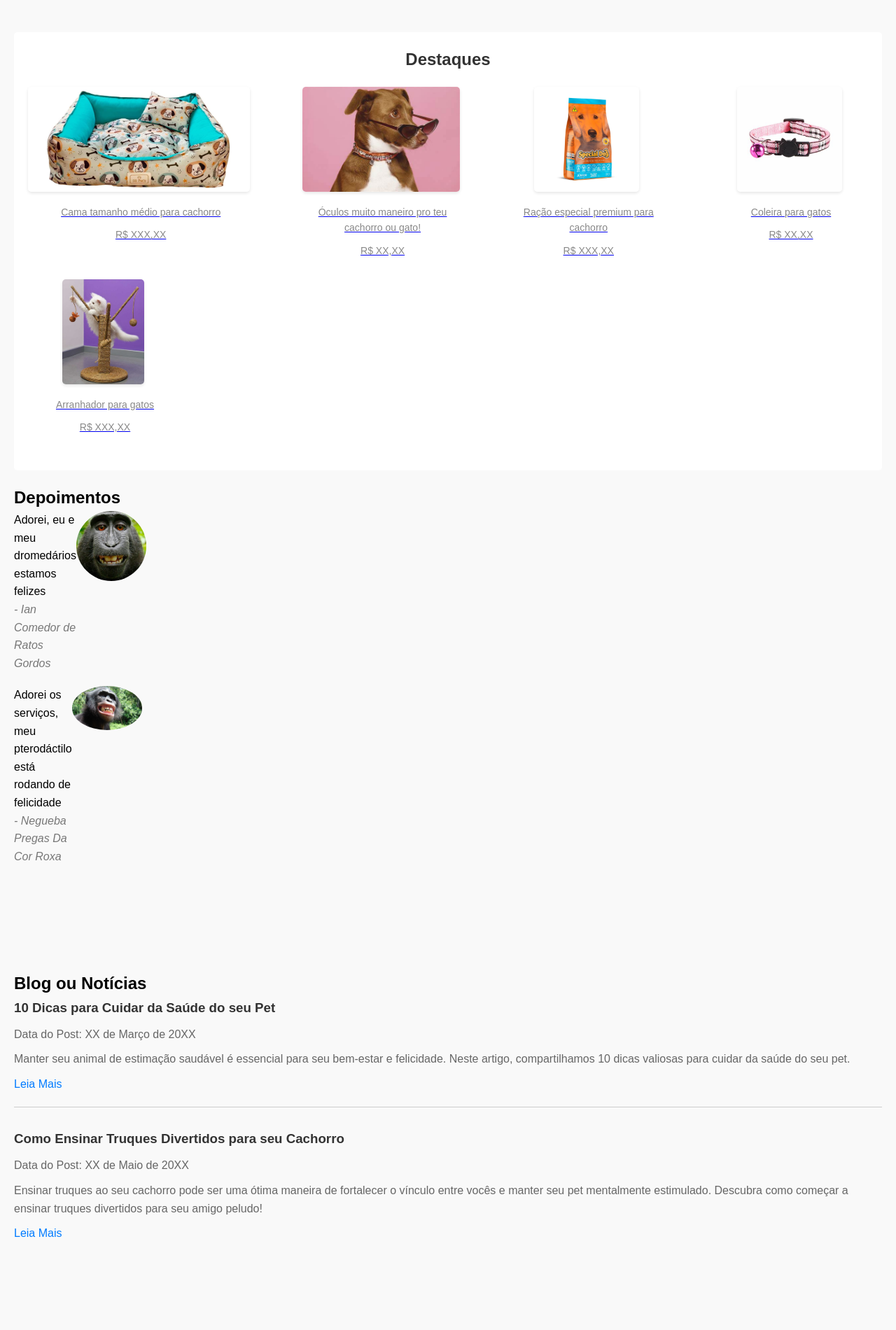
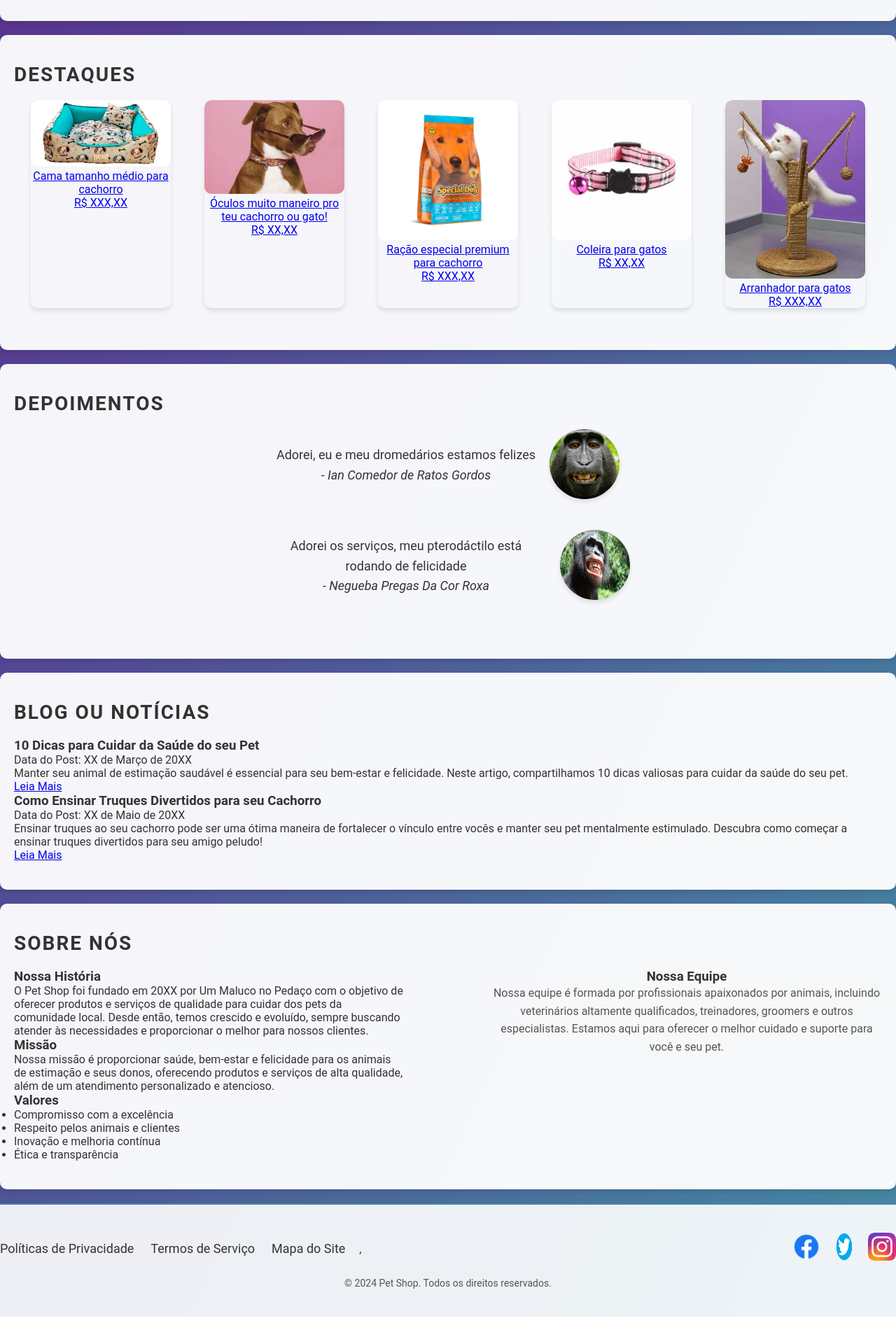
Before and after one commit to dultra/Dultra, a plain HTML site: page Petshop.html in a window 1280 px wide. Shown: the part 820-2720 px from the top of the page at 70% size. Drawn offline with Linux system fonts and the light colour scheme.

Commit message:
Add files via upload

```diff
--- /dev/null
+++ b/style.css
@@ -0,0 +1,128 @@
+body {
+    font-family: Arial, sans-serif;
+    background-color: #f8f8f8;
+    margin: 0;
+    padding: 0;
+}
+
+header {
+    background-color: #fff;
+    padding: 20px 0;
+    text-align: center;
+    box-shadow: 0 2px 4px rgba(0, 0, 0, 0.1);
+}
+
+.logo img {
+    width: 150px;
+    height: auto;
+    border-radius: 50%;
+    transition: transform 0.3s ease;
+}
+
+.logo img:hover {
+    transform: rotate(360deg);
+}
+
+#products {
+    text-align: center;
+    padding: 40px 0;
+}
+
+.product-items {
+    display: flex;
+    justify-content: center;
+    flex-wrap: wrap;
+}
+
+.product-item {
+    margin: 20px;
+    padding: 20px;
+    background-color: #fff;
+    border-radius: 10px;
+    box-shadow: 0 2px 4px rgba(0, 0, 0, 0.1);
+    transition: transform 0.3s ease;
+    width: 250px;
+    overflow: hidden;
+}
+
+.product-item:hover {
+    transform: translateY(-5px);
+}
+
+.product-item img {
+    width: 100%;
+    height: auto;
+    border-radius: 10px;
+    transition: transform 0.3s ease;
+}
+
+.product-item:hover img {
+    transform: scale(1.1);
+}
+
+.product-item h3 {
+    margin-top: 10px;
+    font-size: 20px;
+    color: #333;
+    transition: color 0.3s ease;
+}
+
+.product-item:hover h3 {
+    color: #4389a2;
+}
+
+.product-item p {
+    margin-top: 5px;
+    font-size: 16px;
+    color: #555;
+    transition: color 0.3s ease;
+}
+
+.product-item:hover p {
+    color: #777;
+}
+
+footer {
+    background-color: #333;
+    color: #fff;
+    padding: 20px 0;
+    text-align: center;
+}
+
+footer nav ul {
+    list-style: none;
+}
+
+footer nav ul li {
+    display: inline-block;
+    margin: 0 10px;
+}
+
+footer nav ul li a {
+    color: #fff;
+    text-decoration: none;
+    font-size: 16px;
+    transition: color 0.3s ease;
+}
+
+footer nav ul li a:hover {
+    color: #ddd;
+}
+
+.social-media {
+    margin-top: 20px;
+}
+
+.social-media a {
+    margin: 0 10px;
+}
+
+.social-media img {
+    width: 30px;
+    height: 30px;
+    transition: transform 0.3s ease;
+}
+
+.social-media img:hover {
+    transform: scale(1.1);
+}
--- a/styles.css
+++ b/styles.css
@@ -1,253 +1,167 @@
-* {
+body, h1, h2, h3, p, ul, li {
     margin: 0;
     padding: 0;
-    box-sizing: border-box;
 }
 
 body {
-    font-family: Arial, sans-serif;
-    line-height: 1.6;
-    background-color: #f9f9f9;
-    margin: 20px;
+    font-family: 'Roboto', sans-serif;
+    background-image: linear-gradient(to right bottom, #5c258d, #4389a2);
+    color: #333;
+    overflow-x: hidden;
 }
 
-header,
-footer {
-    background-color: #333;
-    color: #fff;
-    padding: 20px;
-    margin-bottom: 20px;
+header {
+    background-color: rgba(255, 255, 255, 0.9);
+    padding: 20px 0;
+    text-align: center;
+    box-shadow: 0 4px 6px rgba(0, 0, 0, 0.1);
 }
 
-header nav ul,
-footer nav ul {
-    list-style-type: none;
+.logo img {
+    width: 150px;
+    height: auto;
+    border-radius: 50%;
+    border: 4px solid #fff;
+    transition: transform 0.3s ease;
 }
 
-header nav ul li,
-footer nav ul li {
-    display: inline;
+.logo img:hover {
+    transform: rotate(360deg);
+}
+
+nav ul {
+    list-style: none;
+}
+
+nav ul li {
+    display: inline-block;
     margin-right: 20px;
 }
 
-header nav ul li a,
-footer nav ul li a {
-    color: #fff;
+nav ul li a {
+    color: #333;
     text-decoration: none;
+    font-size: 18px;
+    transition: color 0.3s ease;
 }
 
-.contact-info,
-.social-media {
-    color: #fff;
+nav ul li a:hover {
+    color: #4389a2;
 }
 
-.logo img {
-    height: 150px;
+.contact-info {
+    margin-top: 20px;
 }
 
-.product-item img,
-.highlight-item img,
-.testimonial img,
-.social-media img {
-    width: 15px;
-    margin-right: 5px;
+.contact-info p {
+    font-size: 16px;
+    margin-bottom: 5px;
+    color: #555;
 }
 
-.product-item {
-    text-align: center;
-    margin-bottom: 30px;
+section {
+    background-color: rgba(255, 255, 255, 0.95);
+    padding: 40px 20px;
+    margin-bottom: 20px;
+    border-radius: 10px;
+    box-shadow: 0 4px 6px rgba(0, 0, 0, 0.1);
 }
 
-.product-item img {
-    width: 100%;
-    max-width: 200px;
-    border-radius: 5px;
-    box-shadow: 0 2px 4px rgba(0, 0, 0, 0.1);
+h2 {
+    font-size: 28px;
+    margin-bottom: 20px;
+    color: #333;
+    text-transform: uppercase;
+    letter-spacing: 2px;
+    animation: fadeInUp 1s ease;
 }
 
-.product-item p {
-    margin-top: 10px;
-    color: #888;
+.service {
+    margin-bottom: 40px;
+    animation: fadeInLeft 1s ease;
 }
 
-#highlight {
-    padding: 20px;
-    margin-bottom: 20px;
-    background-color: #fff;
-    border-radius: 5px;
+.service h3 {
+    font-size: 24px;
+    margin-bottom: 10px;
+    color: #333;
+    text-transform: uppercase;
 }
 
-#highlight h2 {
-    color: #333;
-    text-align: center;
-    margin-bottom: 20px;
+.service p {
+    font-size: 16px;
+    line-height: 1.6;
+    color: #555;
 }
 
 .highlight-container {
     display: flex;
     flex-wrap: wrap;
-    justify-content: space-between;
+    justify-content: space-around;
 }
 
 .highlight-item {
-    flex-basis: calc(20% - 20px);
+    flex-basis: 200px;
     text-align: center;
-    margin-bottom: 30px;
+    margin-bottom: 20px;
+    overflow: hidden;
+    position: relative;
+    border-radius: 10px;
+    box-shadow: 0 4px 6px rgba(0, 0, 0, 0.1);
+    transition: transform 0.3s ease;
+    animation: scaleIn 0.5s ease-out;
+}
+
+.highlight-item:hover {
+    transform: translateY(-10px);
 }
 
 .highlight-item img {
-    height: 150px;
-    width: auto;
-    border-radius: 5px;
-    box-shadow: 0 2px 4px rgba(0, 0, 0, 0.1);
+    width: 100%;
+    height: auto;
+    border-radius: 10px;
+    transition: transform 0.3s ease;
 }
 
-.highlight-item p {
-    margin-top: 10px;
-    color: #888;
-    font-size: 14px;
-}
-
-.about-content {
-    display: flex;
-    justify-content: space-between;
-}
-
-.about-description,
-.team {
-    flex-basis: 48%;
-}
-
-.testimonial {
-    margin-bottom: 20px;
-}
-
-.testimonial img {
-    width: 100px;
-    border-radius: 50%;
-}
-
-.blog-post {
-    margin-bottom: 30px;
-    border-bottom: 1px solid #ccc;
-    padding-bottom: 20px;
-}
-
-.blog-post h3 {
-    color: #333;
-    margin-bottom: 10px;
-}
-
-.blog-post p {
-    color: #666;
-    margin-bottom: 10px;
-}
-
-.blog-post a {
-    color: #007bff;
-    text-decoration: none;
-}
-
-.blog-post a:hover {
-    text-decoration: underline;
-}
-
-.blog-post:last-child {
-    border-bottom: none;
-}
-
-.social-media img {
-    width: 30px;
-    margin-right: 10px;
-}
-
-header nav ul li a:hover,
-footer nav ul li a:hover {
-    text-decoration: underline;
-}
-
-.social-media a:hover img {
-    opacity: 0.7;
-}
-
-footer nav ul li a:hover {
-    text-decoration: underline;
-}
-
-.social-media a:hover img {
-    opacity: 0.7;
-}
-
-.highlight-item {
-    transition: transform 0.3s ease-in-out;
-}
-
-.highlight-item:hover {
-    transform: translateY(-5px);
-}
-
-.highlight-item:active {
-    transform: translateY(5px);
-}
-
-.product-item {
-    transition: transform 0.3s ease-in-out;
-}
-
-.product-item:hover {
-    transform: translateY(-5px);
-}
-
-.product-item:active {
-    transform: translateY(5px);
-}
-
-.product-items {
-    display: flex;
-    flex-wrap: wrap;
-    justify-content: space-between;
-}
-
-.product-item {
-    width: calc(20% - 20px);
-    margin-bottom: 20px;
-}
-
-.product-item img {
-    width: 100%;
-    border-radius: 5px;
-    box-shadow: 0 2px 4px rgba(0, 0, 0, 0.1);
-}
-
-section {
-    margin-bottom: 150px;
-    margin-top: 20px;
-}
-
-.service {
-    margin-bottom: 30px;
+.highlight-item:hover img {
+    transform: scale(1.1);
 }
 
 .testimonial {
     display: flex;
-    margin-bottom: 20px;
+    align-items: center;
+    justify-content: center;
+    margin-bottom: 40px;
 }
 
 .testimonial-content {
-    flex: 1;
+    max-width: 400px;
+    text-align: center;
 }
 
-.testimonial-image {
-    margin-right: 1250px;
-}
-
-.testimonial-content {
-    flex: 1;
+.testimonial-content p {
+    font-size: 18px;
+    color: #333;
+    line-height: 1.6;
 }
 
 .client-name {
+    font-size: 16px;
     font-style: italic;
-    color: #777;
+    color: #555;
+}
+
+.testimonial-image img {
+    width: 100px;
+    height: 100px;
+    border-radius: 50%;
+    margin-left: 20px;
+    box-shadow: 0 4px 6px rgba(0, 0, 0, 0.1);
+    transition: transform 0.3s ease;
+}
+
+.testimonial-image img:hover {
+    transform: rotate(360deg);
 }
 
 .about-content {
@@ -256,51 +170,26 @@ section {
     align-items: flex-start;
 }
 
-.about-description,
-.team {
-    flex-basis: 48%;
-    padding: 20px;
-    border-radius: 10px;
-    background-color: #f5f5f5;
-    box-shadow: 0 2px 4px rgba(0, 0, 0, 0.1);
+.about-description, .team {
+    flex-basis: 45%;
 }
 
 .team {
-    background-color: #e0f2f1;
+    text-align: center;
 }
 
-.about-description h3,
-.team h3 {
-    color: #333;
-    margin-bottom: 10px;
-}
-
-.about-description p,
 .team p {
-    color: #666;
+    font-size: 16px;
+    color: #555;
     line-height: 1.6;
 }
 
-.team p {
+footer {
+    background-color: rgba(255, 255, 255, 0.9);
     color: #333;
-}
-
-.about-description ul {
-    list-style-type: none;
-    padding-left: 20px;
-}
-
-.about-description ul li::before {
-    content: '\2022';
-    color: #17a2b8;
-    font-size: 20px;
-    display: inline-block;
-    width: 1em;
-    margin-left: -1em;
-}
-
-footer {
-    position: relative;
+    text-align: center;
+    padding: 40px 0;
+    border-top: 2px solid #4389a2;
 }
 
 .footer-content {
@@ -309,47 +198,70 @@ footer {
     align-items: center;
 }
 
-.social-media {
-    margin-right: auto;
+footer nav ul li {
+    margin-right: 20px;
+    animation: slideInRight 1s ease;
 }
 
-.social-media a {
-    margin-right: 10px;
+footer .social-media img {
+    width: 40px;
+    height: 40px;
+    margin-left: 10px;
+    transition: transform 0.3s ease;
 }
 
-/* Estilo para a seção de direitos autorais */
-.copyright {
-    position: absolute;
-    bottom: 20px;
-    left: 50%;
-    transform: translateX(-50%);
-    color: #fff;
-    font-size: 14px;
+footer .social-media img:hover {
+    transform: scale(1.1);
 }
 
-
-@media only screen and (max-width: 768px) {
-    .about-content {
-        flex-direction: column;
+footer p {
+    margin-top: 20px;
+    font-size: 14px;
+    color: #555;
+    animation: fadeInUp 1s ease;
 }
 
-    .about-description,
-    .team {
-        flex-basis: 100%;
-        margin-bottom: 20px;
+/* Animações */
+@keyframes fadeInUp {
+    from {
+        opacity: 0;
+        transform: translateY(20px);
+    }
+    to {
+        opacity: 1;
+        transform: translateY(0);
+    }
 }
 
-    header nav ul li,
-    footer nav ul li {
-        display: block;
-        margin-bottom: 10px;
+@keyframes fadeInLeft {
+    from {
+        opacity: 0;
+        transform: translateX(-20px);
+    }
+    to {
+        opacity: 1;
+        transform: translateX(0);
+    }
 }
 
-    .logo img {
-        height: 100px;
+@keyframes scaleIn {
+    from {
+        transform: scale(0.5);
+        opacity: 0;
+    }
+    to {
+        transform: scale(1);
+        opacity: 1;
+    }
 }
 
-    .social-media img {
-        width: 15px;
+@keyframes slideInRight {
+    from {
+        transform: translateX(20px);
+        opacity: 0;
+    }
+    to {
+        transform: translateX(0);
+        opacity: 1;
     }
 }
```
Also changed, not shown: checkout.html (+26 -44 lines), products.html (+9 -9 lines). Lines whose indentation alone changed are shown as unchanged.
